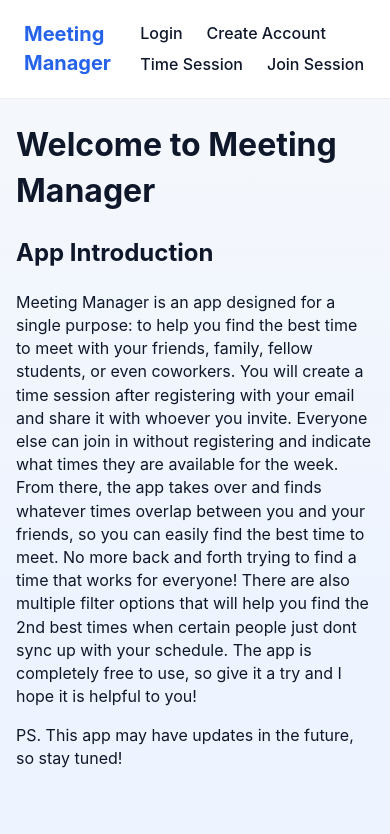
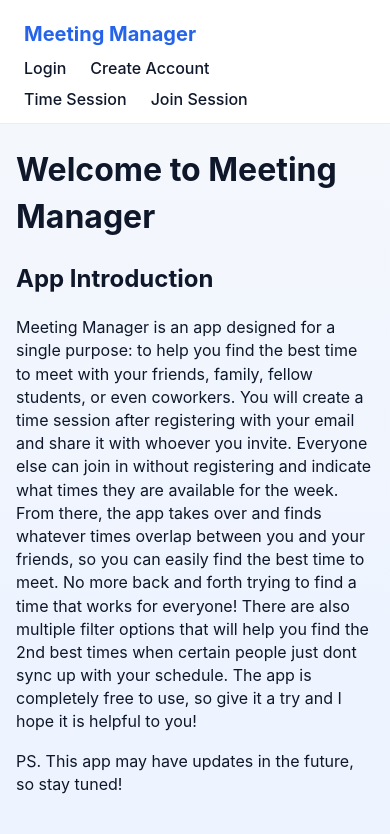
Before and after one commit to eherman247/meeting_manager, a React (Create React App) app in the folder frontend/: page / in a window 390 px wide. Shown: the top 834 px of the page. Built offline with nearby package versions, Linux system fonts and the light colour scheme.

Commit message:
nav bar adjustment for mobile

```diff
--- a/frontend/src/index.css
+++ b/frontend/src/index.css
@@ -361,4 +361,8 @@ button{
   .home.filters-open {
     padding-right: 0;
   }
+  .nav {
+    flex-direction: column;
+    align-items: flex-start;
+  }
 }
```
